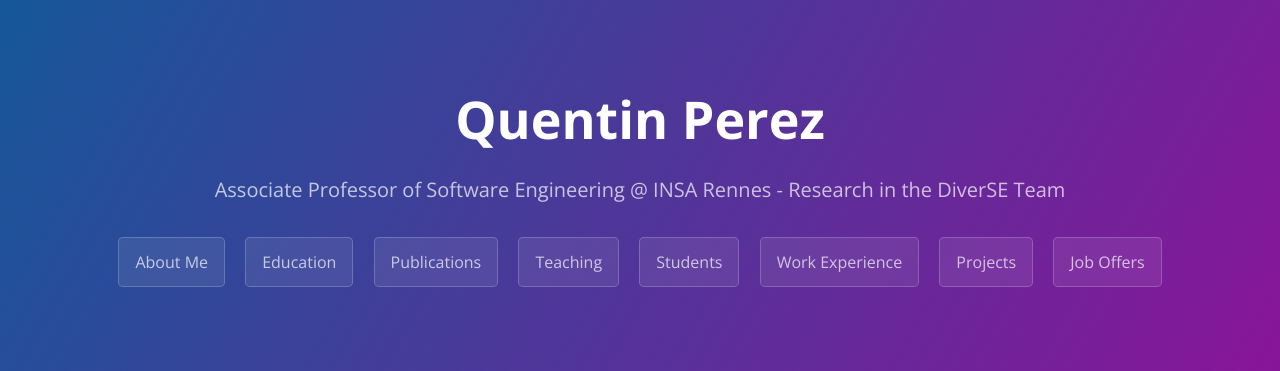
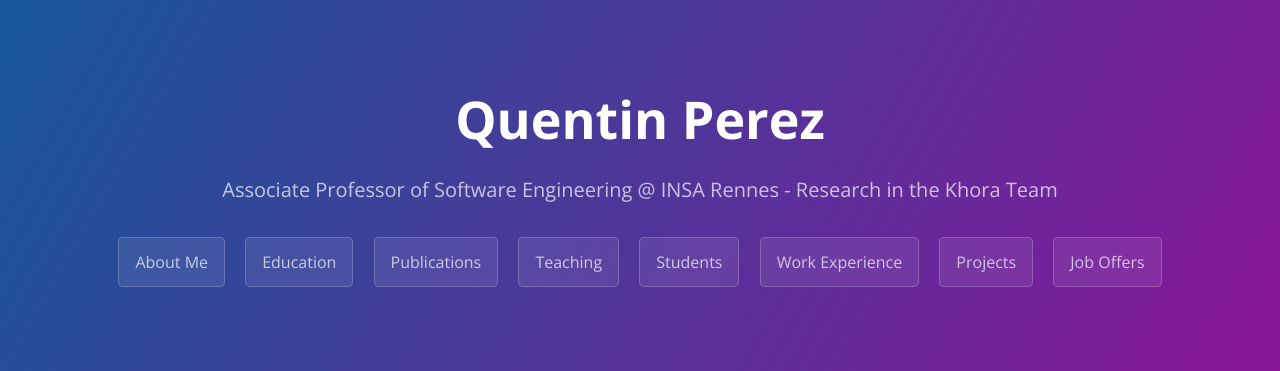
Before and after one commit to qperez/qperez.github.io, a Jekyll site: the page built from index.md, in a window 1280 px wide and 900 px high. Shown: the top 371 px of the window. Built offline with Jekyll 4.4.1, drawn with Linux system fonts in a browser that asks for light colours; emoji names are drawn with the system emoji font.

Commit message:
Change DiverSE to Khora

```diff
--- a/_config.yml
+++ b/_config.yml
@@ -1,6 +1,6 @@
 theme: jekyll-theme-cayman
 title: Quentin Perez
-description: Associate Professor of Software Engineering @ INSA Rennes - Research in the DiverSE Team
+description: Associate Professor of Software Engineering @ INSA Rennes - Research in the Khora Team
 download: False
 plugins:
   - jemoji
```
